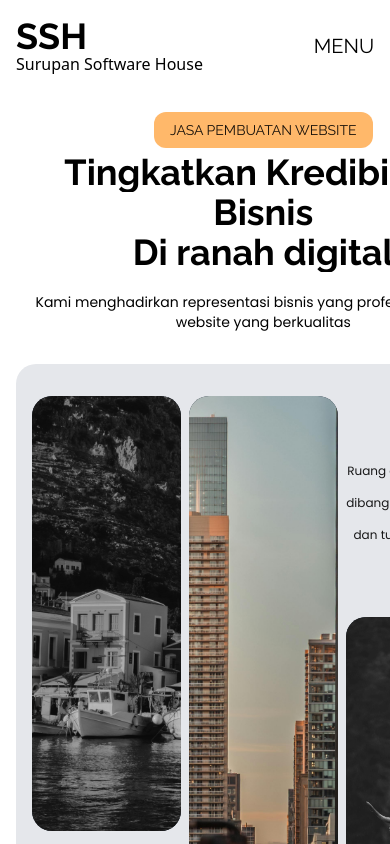
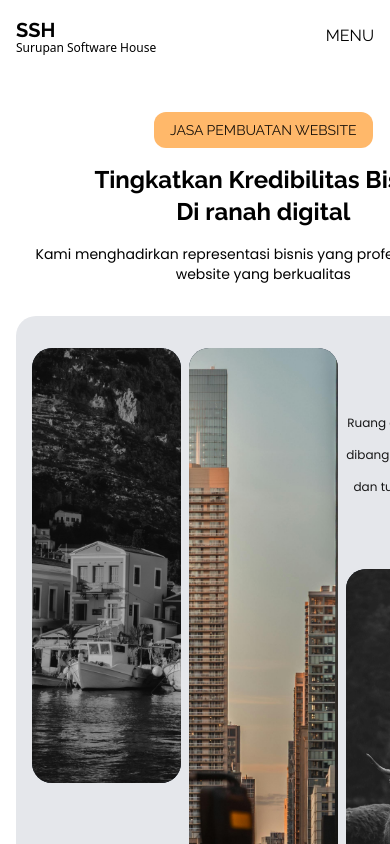
Before and after one commit to AchmadFajarN/ssh-landing-page, a Next.js app: page / in a window 390 px wide. Shown: the top 844 px of the page. Built offline with nearby package versions, Linux system fonts and the light colour scheme.

Commit message:
change size header at hero section while mobile version

```diff
--- a/src/Components/Header.jsx
+++ b/src/Components/Header.jsx
@@ -4,10 +4,10 @@ const Header = () => {
   return (
     <header className='px-4 md:px-8 xl:px-20 py-4 fixed top-0 w-full flex justify-between items-center z-40 bg-black text-white mix-blend-difference'>
         <div className=''>
-            <h1 className='text-4xl font-raleway -mb-1 font-bold'>SSH</h1>
-            <p>Surupan Software House</p>
+            <h1 className='text-xl md:text-4xl font-raleway -mb-1 font-bold'>SSH</h1>
+            <p className="text-xs md:text-[16px]">Surupan Software House</p>
         </div>
-        <div className='text-xl font-raleway uppercase'>
+        <div className='md:text-xl font-raleway uppercase'>
             Menu
         </div>
     </header>
--- a/src/Components/hero/Hero.jsx
+++ b/src/Components/hero/Hero.jsx
@@ -30,13 +30,13 @@ const Hero = () => {
   return (
     <section className='p-section min-h-[100vh] xl:h-[100vh]'>
         <div className='h-full mt-4 pt-8 flex flex-col'>
-            <div className=' text-center text-4xl font-raleway font-bold flex flex-col items-center gap-1'>
+            <div className=' text-center font-raleway font-bold flex flex-col items-center gap-4'>
                 <p className='font-normal text-sm uppercase px-4 py-2 rounded-[12px] xl:text-[1rem] bg-orange-300 text-black/90'>jasa pembuatan website</p>
-                <div ref={containerHeading} className="">
+                <div ref={containerHeading} className="text-2xl md:text-4xl">
                     <h1 className="overflow-hidden">Tingkatkan Kredibilitas Bisnis</h1>
                     <h1 className="overflow-hidden">Di ranah digital</h1>
                 </div>
-                <p className='font-normal text-sm font-poppins mt-4'>Kami menghadirkan representasi bisnis yang profesional melalui website yang berkualitas</p>
+                <p className='font-normal text-sm font-poppins '>Kami menghadirkan representasi bisnis yang profesional melalui website yang berkualitas</p>
             </div>
             <div className='mt-8 bg-gray-200 text-black/90 h-180 grid grid-cols-3 grid-rows-3 bg-gray-200 rounded-[20px] py-8 px-4 gap-2 xl:gap-6  xl:flex-2'>
                 <div className="row-span-2 bg-gray-800 rounded-[20px] relative overflow-hidden ">
--- a/src/Components/howWeWork/HowWeWork.jsx
+++ b/src/Components/howWeWork/HowWeWork.jsx
@@ -16,7 +16,7 @@ const HowWeWork = () => {
   return (
     <section className='p-section w-full pb-10 mt-20 xl:my-40'>
         <div className="flex justify-center mt-8">
-            <h1 className='font-raleway text-4xl font-bold uppercase flex gap-1'>Bagaimana Kita Bekerja <span className='font-poppins text-sm'>(3)</span></h1>
+            <h1 className='font-raleway text-2xl md:text-4xl font-bold uppercase flex gap-1'>Bagaimana Kita Bekerja <span className='font-poppins text-sm'>(3)</span></h1>
         </div>
         <div className="flex flex-col xl:gap-20 ">
             <div ref={container} className='mt-4 w-full min-h-[100vh] grid grid-cols-1 md:grid-cols-2 gap-4 xl:order-2 pt-20'>
@@ -31,7 +31,7 @@ const HowWeWork = () => {
                             </div>
                             <div className="grid grid-cols-2 flex-2 gap-4">
                                 <div className={`relative overflow-hidden rounded-[12px] ${ i % 2 === 0 && 'order-2' }`}>
-                                    <Image src={w.img} alt="step" fill className='object-center object-cover' />
+                                    <Image src={w.img} alt="step" fill className={`object-center object-cover ${ i === 0 ? 'object-right' : 'object-center' }`} />
                                 </div>
                                 <div className='font-poppins font-[500] md:text-xl xl:text-2xl'>
                                     { w.description }
```
